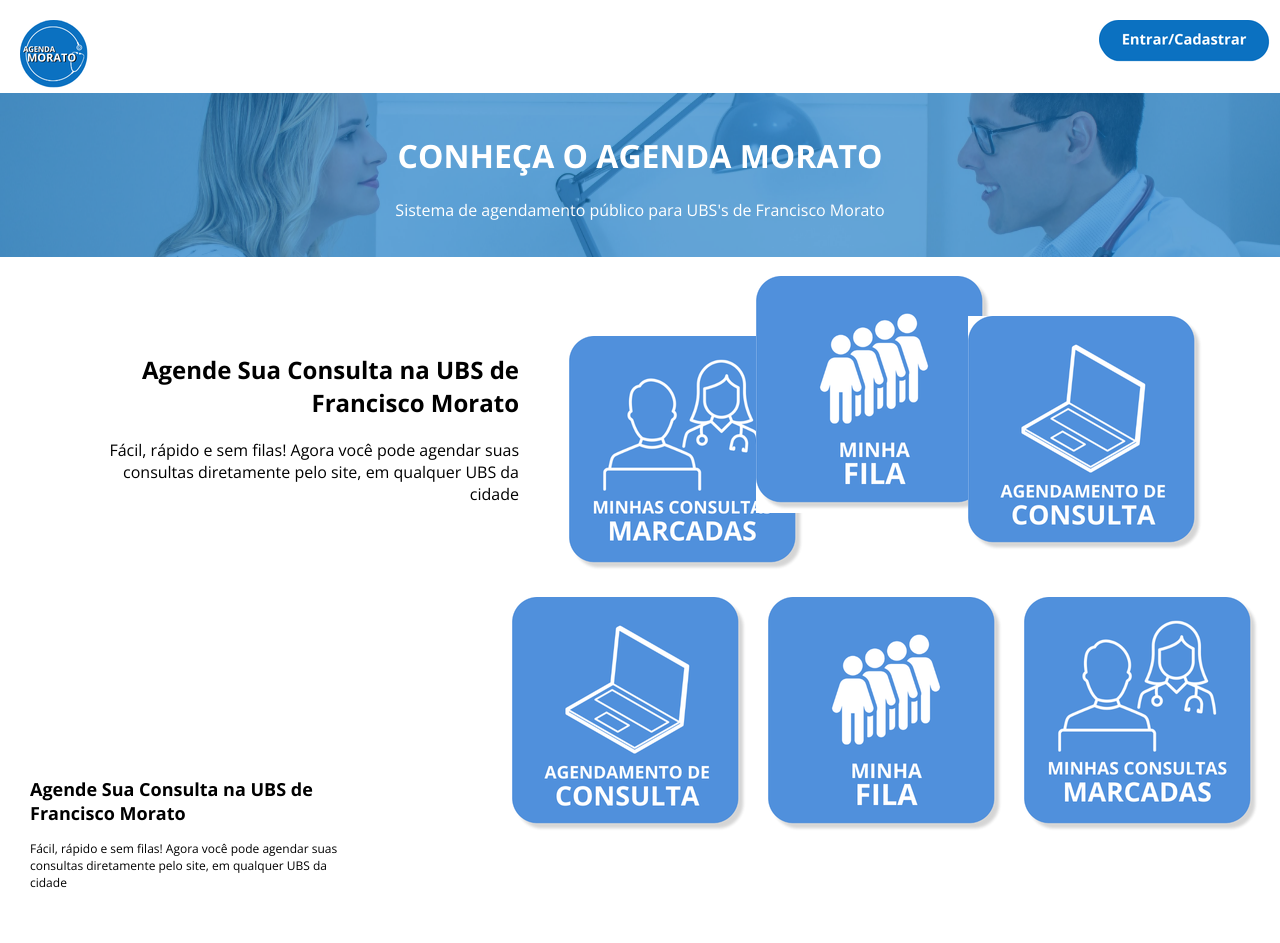
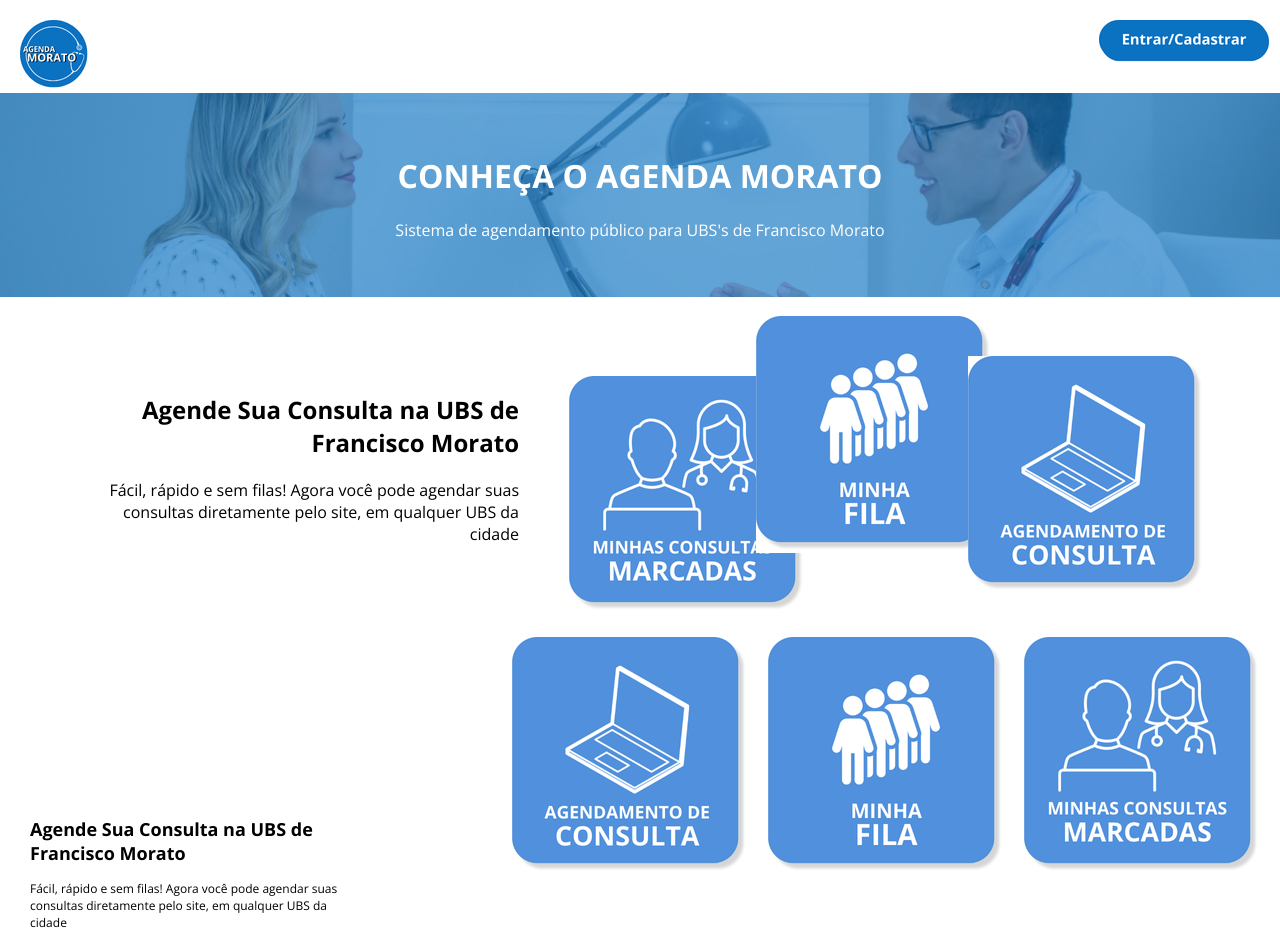
Before and after one commit to abdul-alhazred-235711/trabalho, a plain HTML site: page trabalho_html/index.html in a window 1280 px wide. Before the commit the page ends 903 px from the top, so only its background shows below. Drawn offline with nearby package versions, Linux system fonts and the light colour scheme; files whose address does not match are found by name.

Commit message:
Update trabalho.css

```diff
--- a/css/trabalho.css
+++ b/css/trabalho.css
@@ -51,16 +51,16 @@ section > .icons > .botao-menu > img:hover{
 }
 
 
-
 .cabecalho {
     background-image: url(../imagens/imagem1.png) ;
     width: 100%;
     text-align: center;
     color: white;
-    padding: 20px 0;
+    padding: 40px 0;
+    background-repeat: no-repeat;
+    background-size: cover;
+}
 
-
-}
 .cadastro {
     float : right;
     padding: 20px 10px 0px 20px;
```
